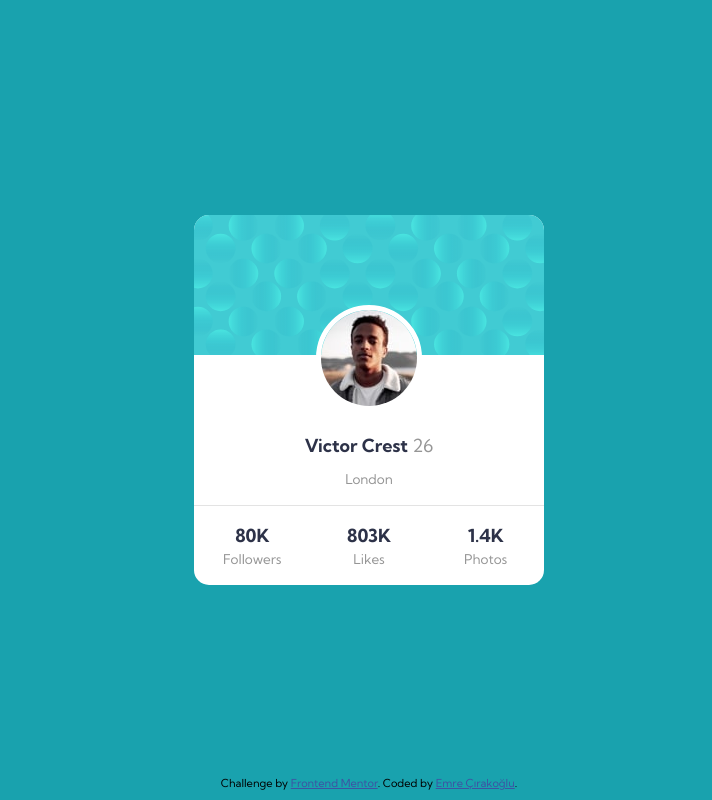
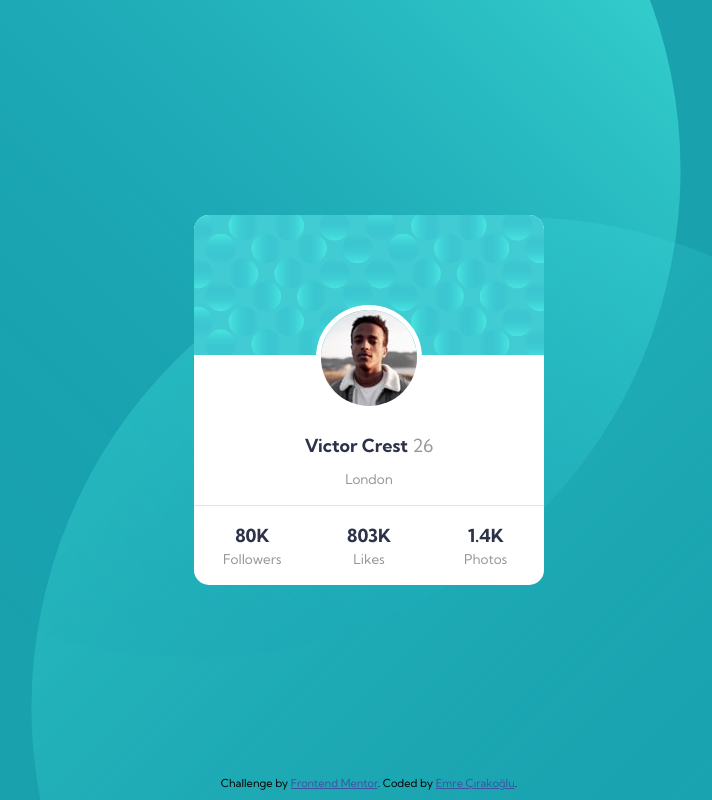
Before and after one commit to emrecirakoglu/profile-card-component-main, a plain HTML site: page index.html in a window 1280 px wide. Shown: the whole page, without its empty margins (271-983 px from the left). Drawn offline with Linux system fonts and the light colour scheme.

Commit message:
desktop completed

```diff
--- a/index.html
+++ b/index.html
@@ -19,6 +19,9 @@
 </head>
 
 <body>
+    <div class="bg-top">
+        <embed src="images/bg-pattern-top.svg" type="">
+    </div>
 
     <div class="card">
         <embed class="card-header" src="images/bg-pattern-card.svg">
@@ -61,6 +64,10 @@
         </div>
     </div>
 
+    <div class="bg-bottom">
+        <embed src="images/bg-pattern-bottom.svg" type="">
+
+    </div>
 
 
     <div class="attribution">
--- a/style.scss
+++ b/style.scss
@@ -16,15 +16,6 @@ body {
     font-size: 18px;
     font-family: 'Kumbh Sans', sans-serif;
     background-color: $DarkCyan;
-}
-
-.attribution {
-    font-size: 11px;
-    text-align: center;
-}
-
-.attribution a {
-    color: hsl(228, 45%, 44%);
 }
 
 .card {
@@ -86,8 +77,22 @@ body {
     color: $DarkGray;
 }
 
+.bg-top {
+    position: fixed;
+    top: -40%;
+    left: -2%;
+}
+
+.bg-bottom {
+    position: fixed;
+    bottom: -50%;
+    right: 0%;
+    z-index: -1;
+}
+
 .attribution {
     font-size: 11px;
+    text-align: center;
     position: absolute;
     bottom: 10px;
     right: 0;
```
Also changed, not shown: style.css.
